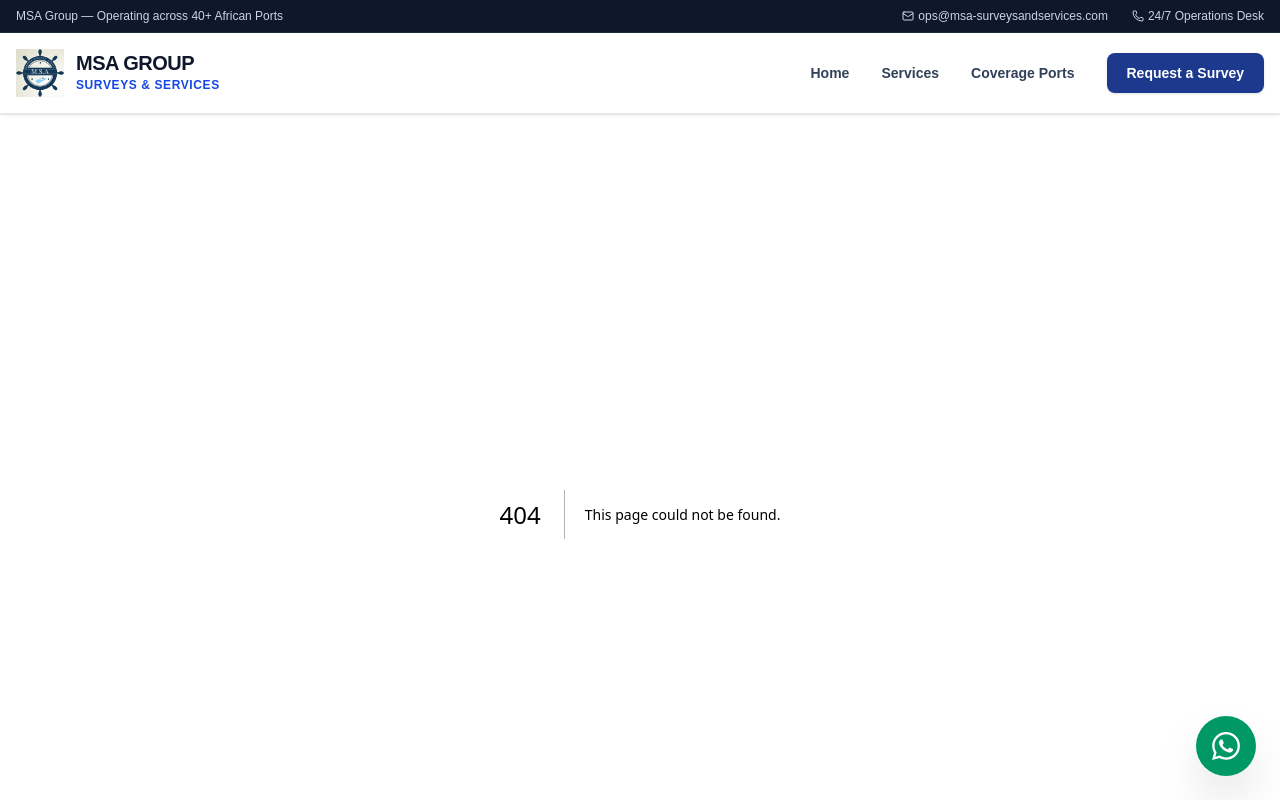
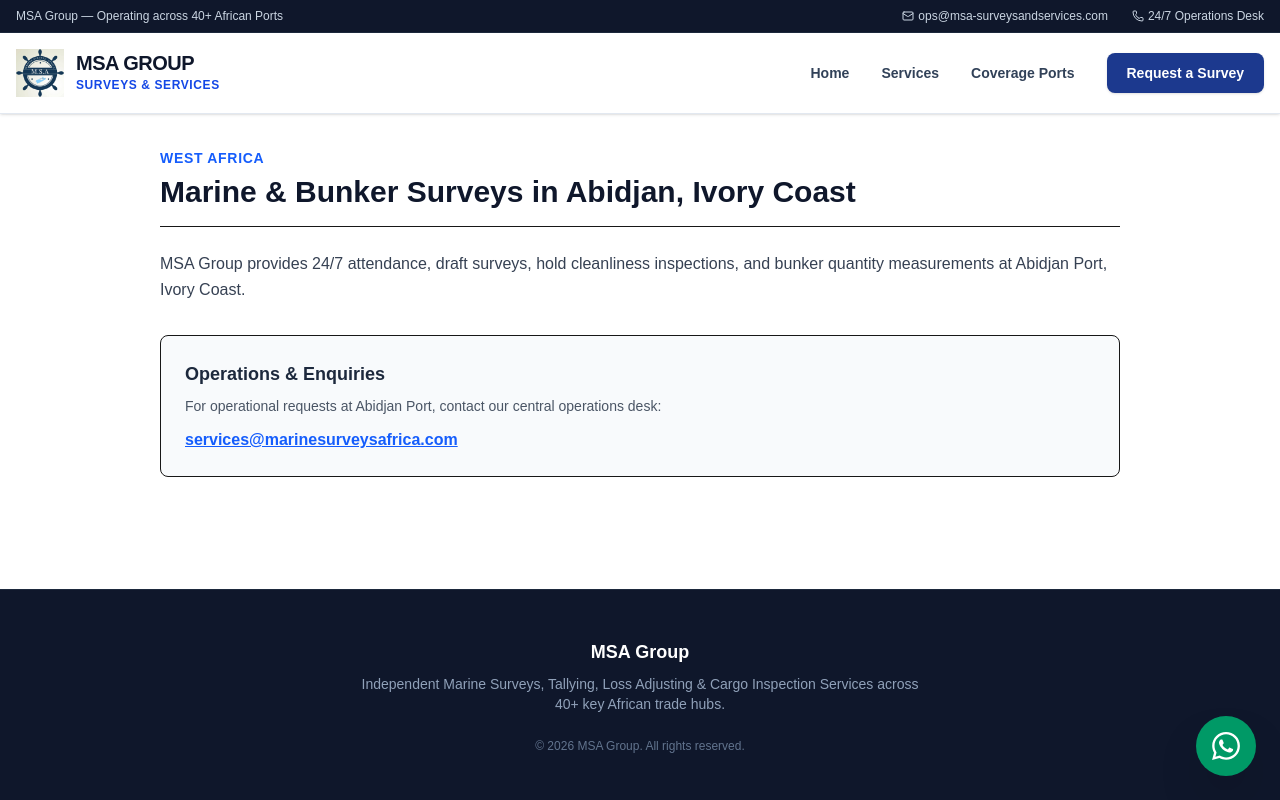
Before and after one commit to MSAsurveys-services/msa-website, a Next.js app: page /ports/abidjan in a window 1280 px wide. Before the commit this address had no page. Shown: the top 800 px of the page. Built offline with nearby package versions, Linux system fonts and the light colour scheme.

Commit message:
Add dynamic route for operating ports

```diff
--- /dev/null
+++ b/app/contact/page.tsx
@@ -0,0 +1,23 @@
+export default function ContactPage() {
+  return (
+    <main className="max-w-5xl mx-auto p-8">
+      <h1 className="text-3xl font-bold text-slate-900 mb-6">Contact & Operational Address</h1>
+      <div className="bg-white p-6 border rounded-lg shadow-sm space-y-4">
+        <div>
+          <h2 className="text-lg font-bold text-slate-800">Email Enquiries</h2>
+          <p className="text-blue-600 font-semibold">
+            <a href="mailto:services@marinesurveysafrica.com">services@marinesurveysafrica.com</a>
+          </p>
+        </div>
+        <div>
+          <h2 className="text-lg font-bold text-slate-800">Operational Head Office</h2>
+          <p className="text-gray-700">Douala Port Authority Zone, Douala, Republic of Cameroon</p>
+        </div>
+        <div>
+          <h2 className="text-lg font-bold text-slate-800">Coverage Area</h2>
+          <p className="text-gray-700">Douala Port, Kribi Deep Seaport, Limbé Oil Terminal, and all maritime hubs across Cameroon & Central Africa.</p>
+        </div>
+      </div>
+    </main>
+  );
+}
--- /dev/null
+++ b/app/network/page.tsx
@@ -0,0 +1,24 @@
+export default function NetworkPage() {
+  return (
+    <main className="max-w-5xl mx-auto p-8">
+      <h1 className="text-3xl font-bold text-slate-900 mb-6">MSA Group Network & Sister Entities</h1>
+      <p className="text-gray-700 mb-6">Our specialized maritime divisions operate across key ports in Central and West Africa.</p>
+
+      <div className="grid md:grid-cols-2 gap-6">
+        <div className="p-6 border rounded-lg bg-white shadow-sm border-l-4 border-l-blue-600">
+          <h2 className="text-xl font-bold text-slate-900">Marine Surveys Africa</h2>
+          <p className="text-sm text-blue-600 font-semibold mb-3">Pan-African Maritime & Inspection Division</p>
+          <p className="text-gray-600 mb-4">Leading independent marine surveying, vessel draft checks, bunker audits, and cargo damage assessments across African ports.</p>
+          <a
+            href="https://www.marinesurveysafrica.com"
+            target="_blank"
+            rel="noopener noreferrer"
+            className="inline-block text-sm font-medium text-white bg-slate-900 px-4 py-2 rounded hover:bg-blue-600 transition"
+          >
+            Visit Website (www.marinesurveysafrica.com) →
+          </a>
+        </div>
+      </div>
+    </main>
+  );
+}
--- /dev/null
+++ b/app/ports/[slug]/page.tsx
@@ -0,0 +1,59 @@
+import { Metadata } from 'next';
+import { notFound } from 'next/navigation';
+
+const portsData: Record<string, { city: string; country: string; region: string }> = {
+  "douala": { city: "Douala", country: "Cameroon", region: "Central Africa" },
+  "kribi": { city: "Kribi", country: "Cameroon", region: "Central Africa" },
+  "limbe": { city: "Limbé", country: "Cameroon", region: "Central Africa" },
+  "port-gentil": { city: "Port-Gentil", country: "Gabon", region: "Central Africa" },
+  "pointe-noire": { city: "Pointe-Noire", country: "Republic of the Congo", region: "Central Africa" },
+  "abidjan": { city: "Abidjan", country: "Ivory Coast", region: "West Africa" },
+  "lagos": { city: "Lagos (Apapa / Tin Can)", country: "Nigeria", region: "West Africa" },
+  "tema": { city: "Tema", country: "Ghana", region: "West Africa" },
+  "luanda": { city: "Luanda", country: "Angola", region: "Southern Africa" },
+  "dakar": { city: "Dakar", country: "Senegal", region: "West Africa" },
+};
+
+export async function generateMetadata({ params }: { params: { slug: string } }): Promise<Metadata> {
+  const port = portsData[params.slug.toLowerCase()];
+  if (!port) return { title: "Port Not Found | MSA Group" };
+
+  return {
+    title: `Marine & Bunker Surveys in ${port.city}, ${port.country} | MSA Group`,
+    description: `Independent draft surveys, bunker quantity measurements, and cargo inspections in ${port.city}, ${port.country}.`,
+  };
+}
+
+export default function PortPage({ params }: { params: { slug: string } }) {
+  const port = portsData[params.slug.toLowerCase()];
+
+  if (!port) {
+    notFound();
+  }
+
+  return (
+    <main className="max-w-5xl mx-auto p-8">
+      <div className="border-b pb-4 mb-6">
+        <span className="text-sm font-semibold text-blue-600 uppercase tracking-wider">{port.region}</span>
+        <h1 className="text-3xl font-bold text-slate-900 mt-1">
+          Marine & Bunker Surveys in {port.city}, {port.country}
+        </h1>
+      </div>
+      <p className="text-gray-700 leading-relaxed">
+        MSA Group provides 24/7 attendance, draft surveys, hold cleanliness inspections, and bunker quantity measurements at {port.city} Port, {port.country}.
+      </p>
+
+      <div className="mt-8 bg-slate-50 border p-6 rounded-lg">
+        <h2 className="text-lg font-bold text-slate-800 mb-2">Operations & Enquiries</h2>
+        <p className="text-gray-600 text-sm">
+          For operational requests at {port.city} Port, contact our central operations desk:
+        </p>
+        <p className="mt-3">
+          <a href="mailto:services@marinesurveysafrica.com" className="text-blue-600 font-semibold underline">
+            services@marinesurveysafrica.com
+          </a>
+        </p>
+      </div>
+    </main>
+  );
+}
--- /dev/null
+++ b/app/ports/douala-cameroon/page.tsx
@@ -0,0 +1,11 @@
+export default function DoualaPortPage() {
+  return (
+    <main className="max-w-5xl mx-auto p-8">
+      <h1 className="text-3xl font-bold text-slate-900">Marine & Bunker Surveys in Douala, Cameroon</h1>
+      <p className="mt-4 text-gray-700">
+        MSA Group delivers 24/7 independent vessel inspections, draft surveys, hold condition checks, and bunker quantity surveys at the Port of Douala, Cameroon.
+      </p>
+      <p className="mt-2 text-sm text-gray-600">Contact operations: <a href="mailto:services@marinesurveysafrica.com" className="text-blue-600 underline">services@marinesurveysafrica.com</a></p>
+    </main>
+  );
+}
--- /dev/null
+++ b/app/ports/kribi-cameroon/page.tsx
@@ -0,0 +1,11 @@
+export default function KribiPortPage() {
+  return (
+    <main className="max-w-5xl mx-auto p-8">
+      <h1 className="text-3xl font-bold text-slate-900">Deep Seaport Cargo & Marine Surveys in Kribi, Cameroon</h1>
+      <p className="mt-4 text-gray-700">
+        Providing container inspections, vessel condition reporting, and maritime survey expertise at Kribi Deep Seaport, Cameroon.
+      </p>
+      <p className="mt-2 text-sm text-gray-600">Contact operations: <a href="mailto:services@marinesurveysafrica.com" className="text-blue-600 underline">services@marinesurveysafrica.com</a></p>
+    </main>
+  );
+}
--- /dev/null
+++ b/app/ports/limbe-cameroon/page.tsx
@@ -0,0 +1,11 @@
+export default function LimbePortPage() {
+  return (
+    <main className="max-w-5xl mx-auto p-8">
+      <h1 className="text-3xl font-bold text-slate-900">Offshore & Petroleum Marine Surveying in Limbé, Cameroon</h1>
+      <p className="mt-4 text-gray-700">
+        Specialized marine survey solutions, tanker inspections, and off-hire/on-hire audits at Limbé Port, Cameroon.
+      </p>
+      <p className="mt-2 text-sm text-gray-600">Contact operations: <a href="mailto:services@marinesurveysafrica.com" className="text-blue-600 underline">services@marinesurveysafrica.com</a></p>
+    </main>
+  );
+}
--- /dev/null
+++ b/components/Navbar.tsx
@@ -0,0 +1,35 @@
+import Link from 'next/link';
+
+export default function Navbar() {
+  return (
+    <header className="bg-slate-900 text-white sticky top-0 z-50 shadow-md">
+      <div className="max-w-7xl mx-auto px-6 py-4 flex justify-between items-center">
+        <Link href="/" className="text-xl font-bold tracking-wide">
+          MSA GROUP
+        </Link>
+        <nav className="flex space-x-6 text-sm font-medium items-center">
+          <Link href="/" className="hover:text-blue-400">Home</Link>
+          <Link href="/about" className="hover:text-blue-400">About Us</Link>
+          <Link href="/services" className="hover:text-blue-400">Services</Link>
+
+          {/* Ports & Locations Dropdown */}
+          <div className="relative group cursor-pointer py-2">
+            <span className="hover:text-blue-400">Ports & Countries ▼</span>
+            <div className="absolute hidden group-hover:block bg-slate-800 text-white rounded shadow-lg py-2 w-64 left-0">
+              <Link href="/ports/douala-cameroon" className="block px-4 py-2 hover:bg-slate-700">Douala (Cameroon)</Link>
+              <Link href="/ports/kribi-cameroon" className="block px-4 py-2 hover:bg-slate-700">Kribi (Cameroon)</Link>
+              <Link href="/ports/limbe-cameroon" className="block px-4 py-2 hover:bg-slate-700">Limbé (Cameroon)</Link>
+              <Link href="/ports/malabo-equatorial-guinea" className="block px-4 py-2 hover:bg-slate-700">Malabo (Equatorial Guinea)</Link>
+              <Link href="/ports/bata-equatorial-guinea" className="block px-4 py-2 hover:bg-slate-700">Bata (Equatorial Guinea)</Link>
+              <Link href="/ports/port-gentil-gabon" className="block px-4 py-2 hover:bg-slate-700">Port-Gentil (Gabon)</Link>
+              <Link href="/ports/pointe-noire-congo" className="block px-4 py-2 hover:bg-slate-700">Pointe-Noire (Congo)</Link>
+            </div>
+          </div>
+
+          <Link href="/network" className="hover:text-blue-400">Our Network</Link>
+          <Link href="/contact" className="hover:text-blue-400">Contact</Link>
+        </nav>
+      </div>
+    </header>
+  );
+}
```
Also changed, not shown: app/about/page.tsx (added), app/ports/bata-equatorial-guinea/page.tsx (added), app/ports/pointe-noire-congo/page.tsx (added), app/ports/port-gentil-gabon/page.tsx (added), app/services/page.tsx (added).
